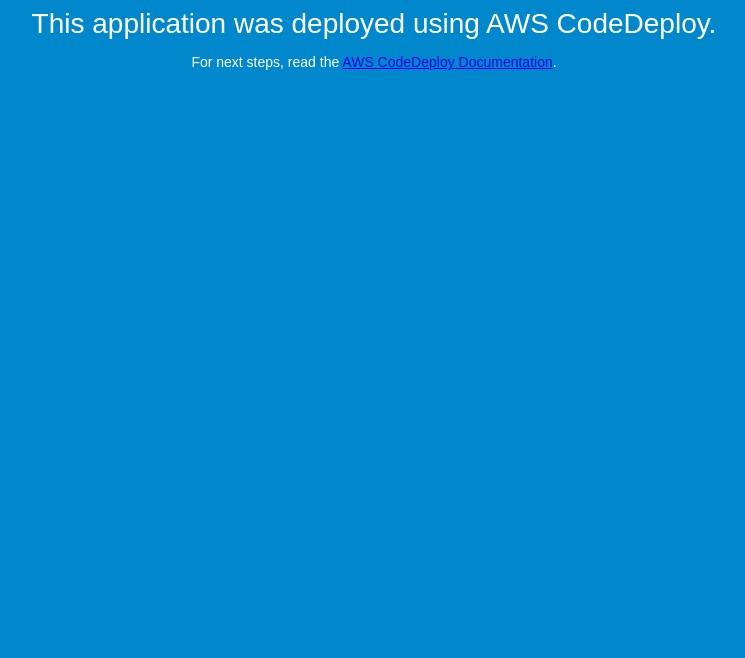
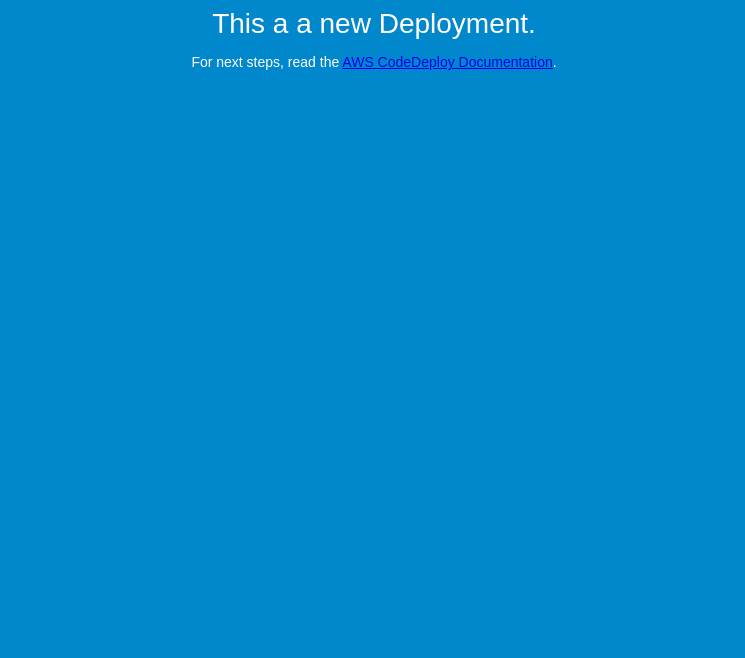
Before and after one commit to deanhtid/CodeDeployGitHubDemo, a plain HTML site: page index.html in a window 1280 px wide. Shown: the part 142-800 px from the top of the page, without its empty margins (266-1011 px from the left). Drawn offline with Linux system fonts and the light colour scheme.

Commit message:
changed the html

```diff
--- a/index.html
+++ b/index.html
@@ -27,7 +27,7 @@
 <body>
   <div align="center">
     <h1>Congratulations</h1>
-    <h2>This application was deployed using AWS CodeDeploy.</h2>
+    <h2>This a a new Deployment.</h2>
     <p>For next steps, read the <a href="http://aws.amazon.com/documentation/codedeploy">AWS CodeDeploy Documentation</a>.</p>
   </div>
 </body>
```
Also changed, not shown: 2 other files.
